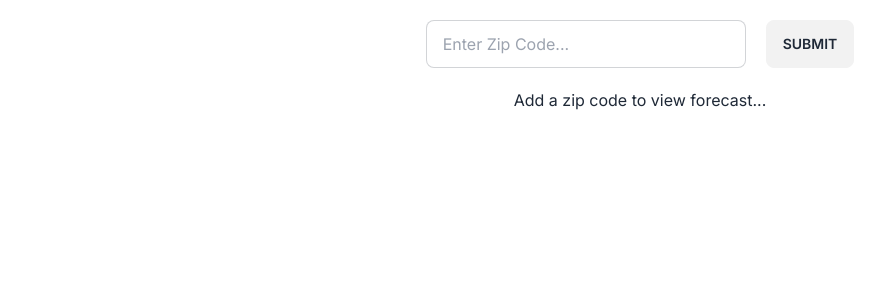
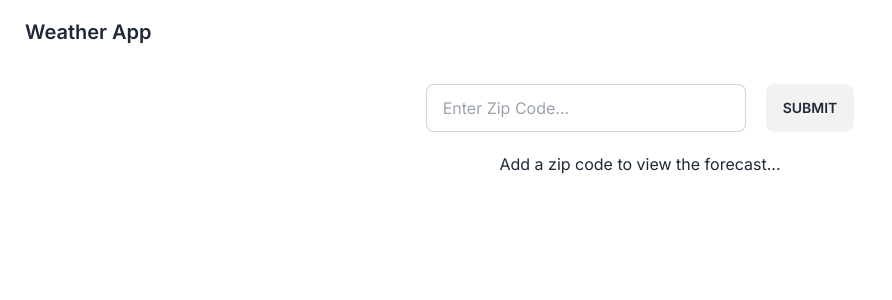
Before and after one commit to ajdemarco95/weather-app, a Next.js app: page / in a window 1280 px wide. Shown: the top 300 px of the page, without its empty margins (0-892 px from the left). Built offline with nearby package versions, Linux system fonts and the light colour scheme.

Commit message:
Added basic nav

```diff
--- a/app/WeatherCard.js
+++ b/app/WeatherCard.js
@@ -6,12 +6,13 @@ function WeatherCard(props) {
   return (
     <div className="text-center mx-20 flex items-center justify-center flex-col">
       <h2>{item.name}</h2>
+      <p>{item.temperature} F°</p>
+
       <WeatherImage
         shortForecast={item.shortForecast}
         isDaytime={item.isDaytime}
       />
       <p className="my-5">{item.shortForecast}</p>
-      <p>{item.temperature} F°</p>
       <p>{item.humidity}</p>
     </div>
   );
--- a/app/page.js
+++ b/app/page.js
@@ -19,7 +19,12 @@ export default function Home() {
   };
 
   return (
-    <main>
+    <>
+      <div className="navbar">
+        <div className="flex-1">
+          <a className="btn btn-ghost normal-case text-xl">Weather App</a>
+        </div>
+      </div>
       <div className="m-5 flex items-center justify-center w-100">
         <input
           placeholder="Enter Zip Code..."
@@ -47,9 +52,9 @@ export default function Home() {
         )}
       </div>
       {!forecast && (
-        <p className="text-center">Add a zip code to view forecast...</p>
+        <p className="text-center">Add a zip code to view the forecast...</p>
       )}
       {forecast && <ViewForecast forecast={forecast} location={location} />}
-    </main>
+    </>
   );
 }
```
